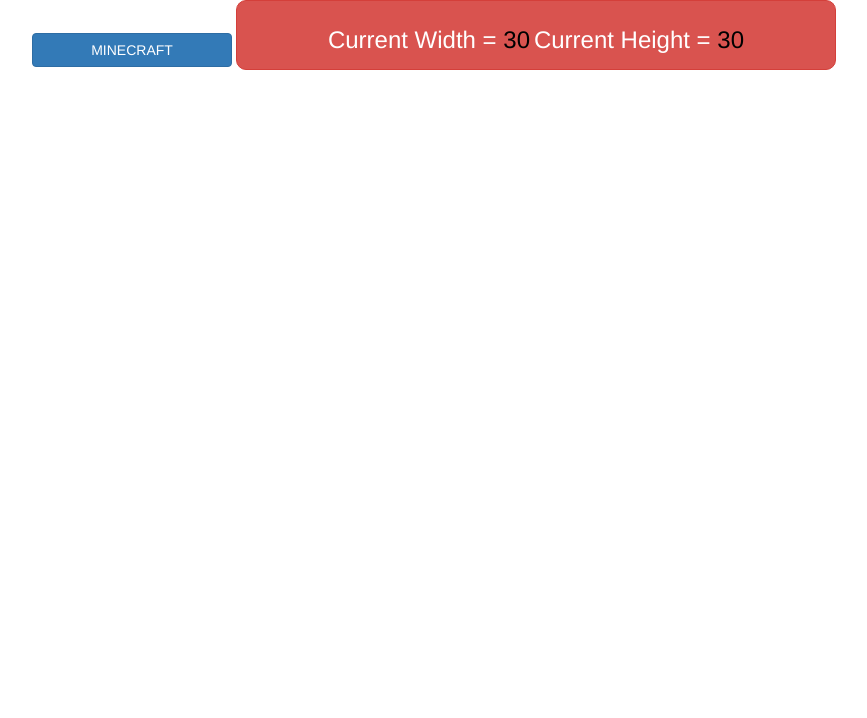
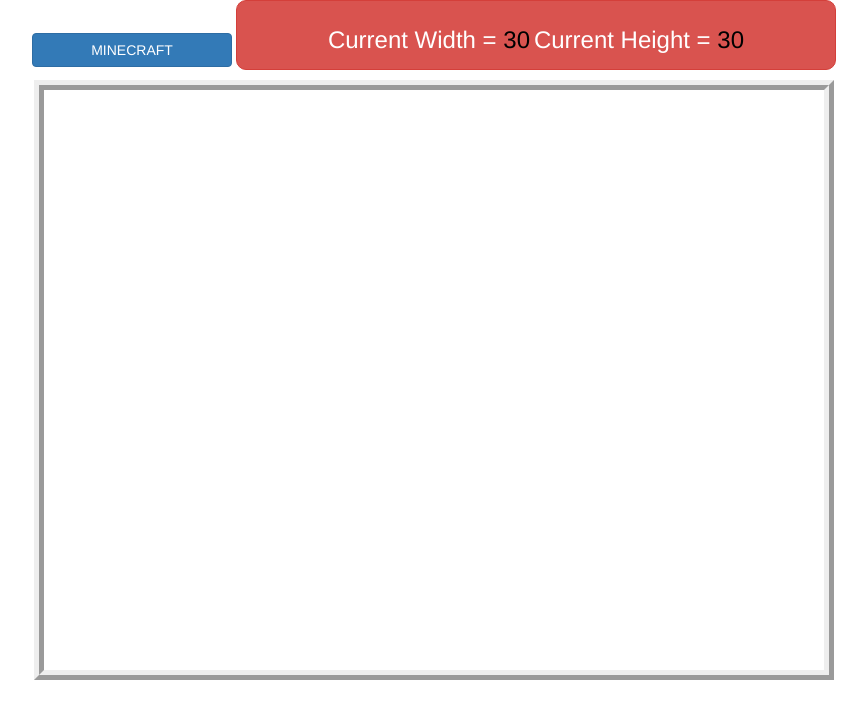
Before and after one commit to Praatham16/c-86-minecraft, a plain HTML site: page index.html in a window 1280 px wide. Shown: the whole page, without its empty margins (206-1073 px from the left). Drawn offline with nearby package versions, Linux system fonts and the light colour scheme.

Commit message:
Update style.css

```diff
--- a/style.css
+++ b/style.css
@@ -4,7 +4,7 @@
     background-position: center;
     background-size: cover;
 }
-#myCanvas
+#mycanvas
 {
     border-width:10px;
     background-color: white;
```
